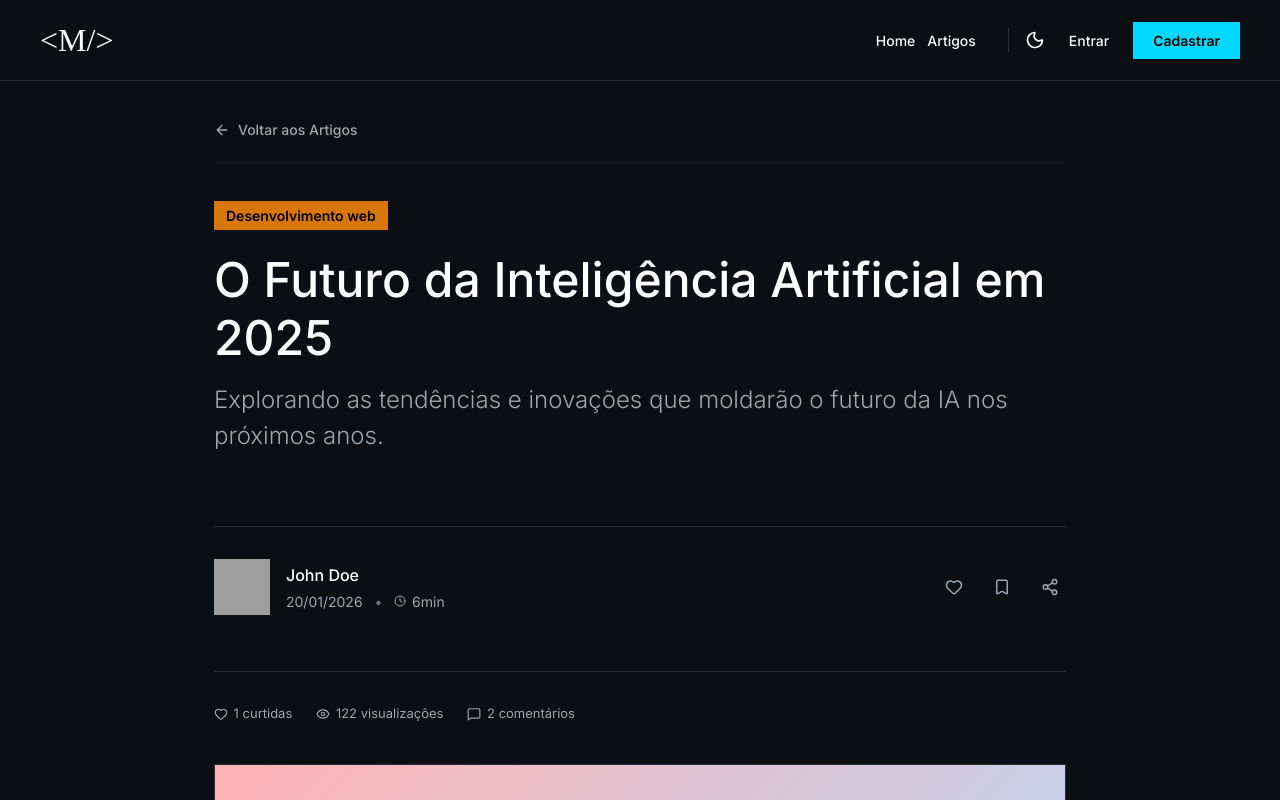
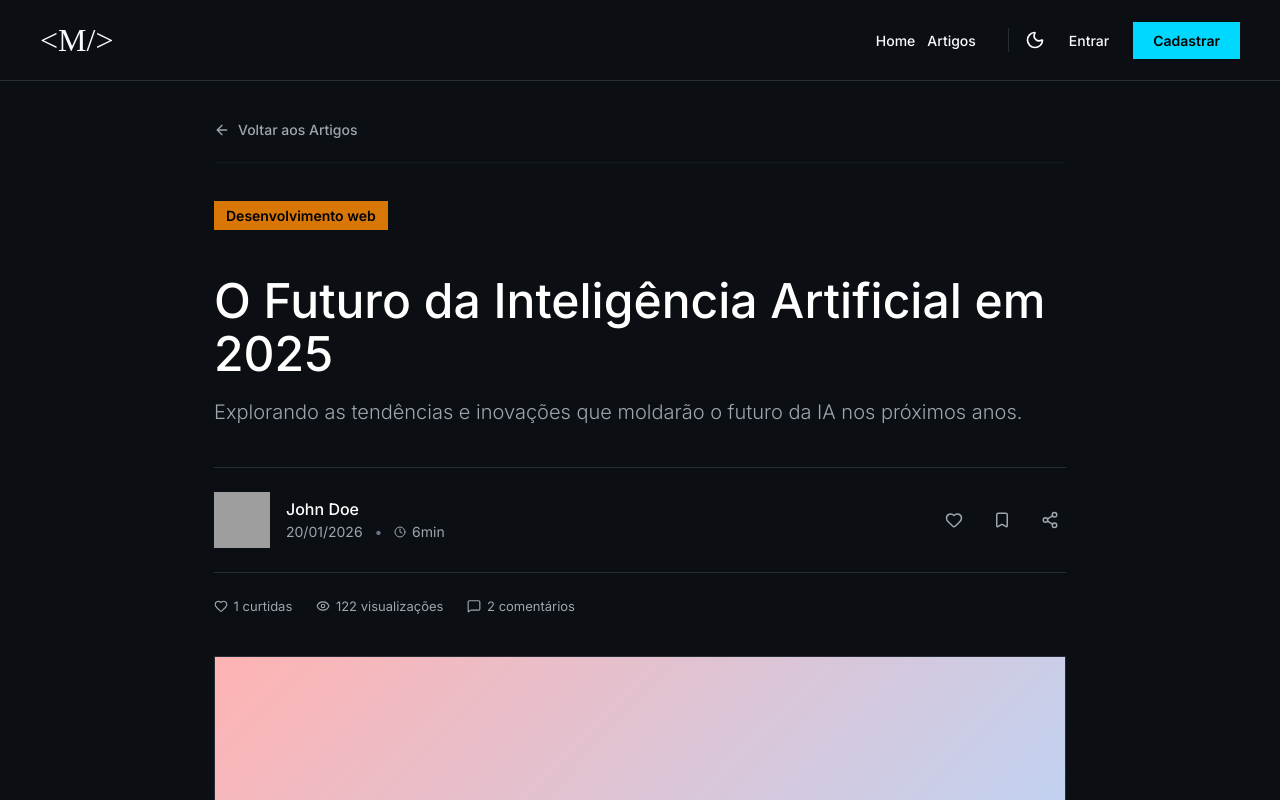
Before and after one commit to AlanFelipeM/MindBlog-Frontend, a React (Vite) app: page /artigos/1 in a window 1280 px wide. Shown: the top 800 px of the page. Built offline with nearby package versions, Linux system fonts and the light colour scheme; no server answers; grey boxes are pictures that could not be loaded; a web font is replaced by a local one.

Commit message:
fix: polimento do espacamento de titulos e divider para bater com o figma

```diff
--- a/src/pages/ArticleDetail/index.tsx
+++ b/src/pages/ArticleDetail/index.tsx
@@ -205,9 +205,6 @@ export const ArticleDetail = () => {
           Explorando as tendências e inovações que moldarão o futuro da IA nos próximos anos.
         </p>
 
-        {/* Linha horizontal divisória conforme imagem do Figma */}
-        <hr className="article-divider" />
-
         {/* Seção com dados do Autor e Ações Rápidas (Curtir, Salvar, Compartilhar) */}
         <div className="article-author-section">
           <div className="author-info-box">
@@ -240,9 +237,6 @@ export const ArticleDetail = () => {
             </button>
           </div>
         </div>
-
-        {/* Linha horizontal divisória abaixo do perfil do autor */}
-        <hr className="article-divider" />
 
         {/* Métricas secundárias abaixo da caixa do autor */}
         <div className="article-stats-row">
--- a/src/pages/ArticleDetail/styles.css
+++ b/src/pages/ArticleDetail/styles.css
@@ -62,9 +62,10 @@
   font-family: var(--font-sans);
   font-size: 48px;
   font-weight: 500;
-  line-height: 1.2;
+  line-height: 1.1;
   color: #FFFFFF;
   margin-bottom: 1rem;
+  margin-top: 1.5rem;
 }
 
 @media (max-width: 768px) {
@@ -75,18 +76,16 @@
 
 .article-main-subtitle {
   font-family: var(--font-sans);
-  font-size: 24px;
+  font-size: 20px;
   font-weight: 300;
   color: var(--text-secondary);
   line-height: 1.5;
+  margin-top: 0;
   margin-bottom: 2.5rem;
 }
 
 .article-divider {
-  border: 0;
-  height: 1px;
-  background-color: #272C35;
-  margin: 2rem 0;
+  display: none; /* Não utilizado, usando bordas na seção do autor */
 }
 
 /* Seção de Autor e Curtidas */
@@ -95,6 +94,9 @@
   justify-content: space-between;
   align-items: center;
   margin-bottom: 1.5rem;
+  padding: 1.5rem 0;
+  border-top: 1px solid #272C35;
+  border-bottom: 1px solid #272C35;
 }
 
 .author-info-box {
@@ -129,7 +131,7 @@
   font-size: 16px;
   font-weight: 500;
   color: #FFFFFF;
-  margin-bottom: 0.25rem;
+  margin-bottom: 0px;
 }
 
 .author-sub-meta {
```
